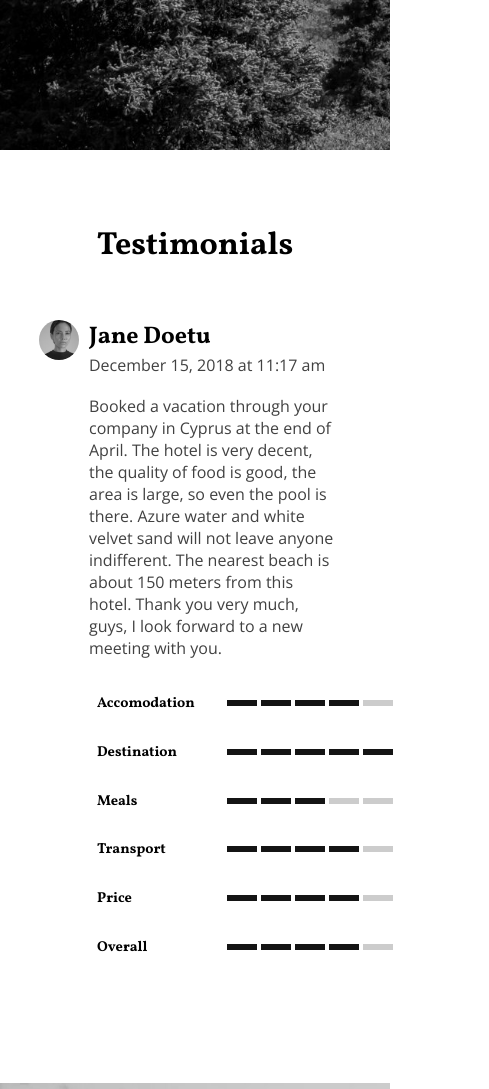
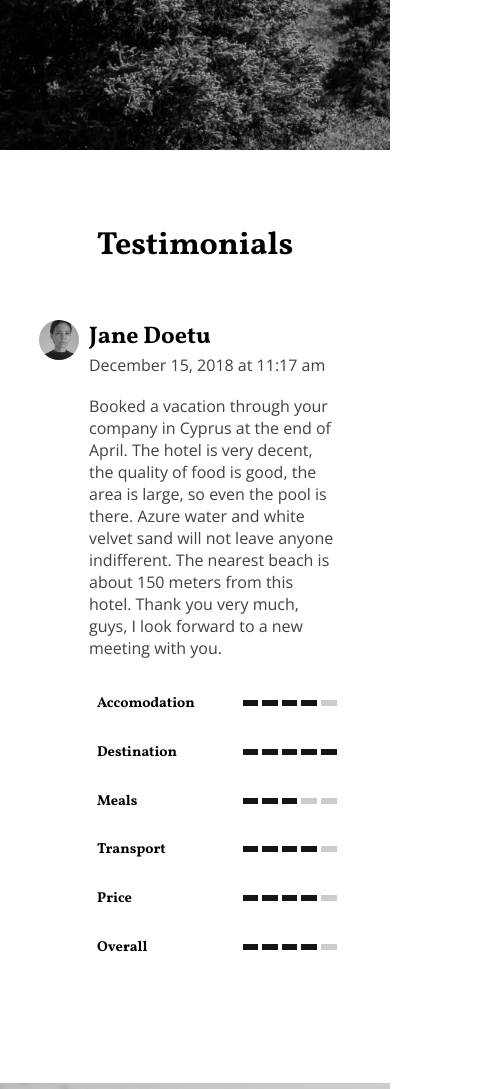
Before and after one commit to L-Villa/travel, a React (Create React App) app: page / in a window 390 px wide. Shown: the part 5728-6817 px from the top of the page, 489 px wide, since content can reach past the window. Built offline with nearby package versions, Linux system fonts and the light colour scheme.

Commit message:
Updated media queries

```diff
--- a/src/pages/Home.css
+++ b/src/pages/Home.css
@@ -1,3 +1,9 @@
+html,
+body {
+  width: 100%;
+  overflow-x: hidden;
+}
+
 .home-landing {
   position: relative;
   background: url("../images/mountain.jpg");
@@ -380,6 +386,7 @@ Recent Trips
   height: clamp(40px, 10vw, 100px);
   width: clamp(40px, 10vw, 100px);
   margin-right: 10px;
+  position: relative;
 }
 
 .testimonial-image {
@@ -424,6 +431,8 @@ Recent Trips
   height: 6px;
   width: 30px;
   margin: 0 2px;
+  width: 15px;
+  width: clamp(0px, 4vw, 30px);
 }
 .rating-line.filled {
   background: var(--color-dark);
@@ -431,6 +440,15 @@ Recent Trips
 
 .rating-line:first-of-type {
   margin-left: 50px;
+}
+
+@media screen and (max-width: 425px) {
+  .ratings {
+    width: 100%;
+  }
+  .rating {
+    width: 100%;
+  }
 }
 
 .contact-banner {
```
